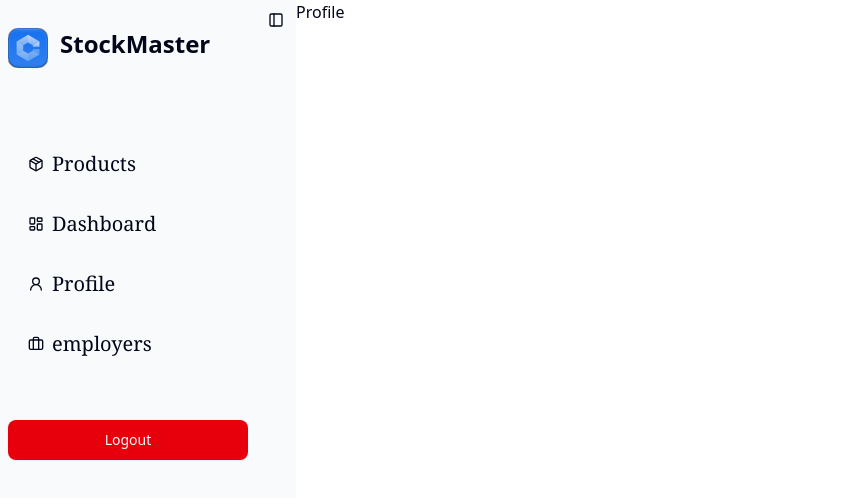
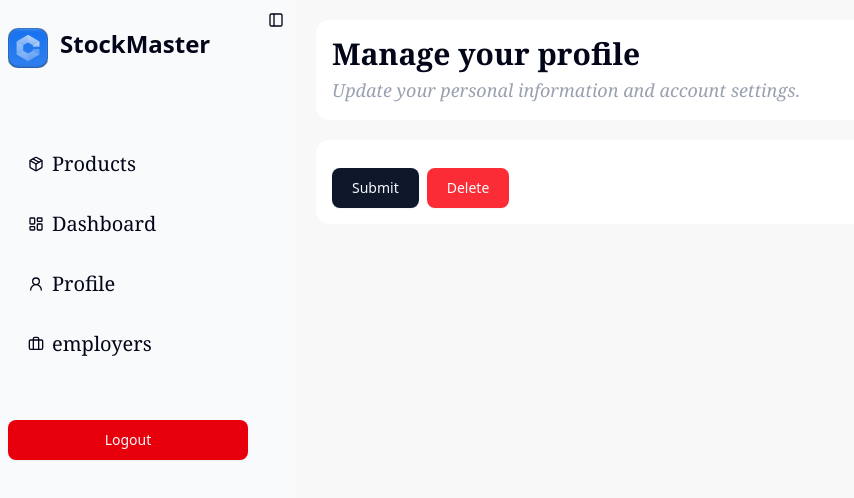
Before and after one commit to DarkDeadly/stockManagementWithNextJs, a Next.js app: page /workspace/profile in a window 1280 px wide. Shown: the top 498 px of the page, without its empty margins (0-854 px from the left). Built offline with nearby package versions, Linux system fonts and the light colour scheme.

Commit message:
Profile UI done

```diff
--- /dev/null
+++ b/app/workspace/profile/_component/ProfileForm.jsx
@@ -0,0 +1,83 @@
+"use client"
+
+import React, { useState } from 'react'
+import { Avatar, AvatarImage } from "@/components/ui/avatar";
+import { Label } from "@/components/ui/label";
+import { Input } from "@/components/ui/input";
+import { Button } from "@/components/ui/button";
+const ProfileForm = ({onChangeHandle , onSubmitHandle  , AuthUser}) => {
+    const [editUsernameToggle, seteditUsernameToggle] = useState(true)
+    const [editPasswordToggle, seteditPasswordToggle] = useState(true)
+    const [editEmailToggle, seteditEmailToggle] = useState(true)
+
+  return (
+           <div className="w-[95%] rounded-xl bg-white p-4">
+          <div className="flex justify-center">
+            {AuthUser?.profileimg && (
+                <Avatar className={"w-12 h-12"}>
+              <AvatarImage src={AuthUser.profileimg} />
+            </Avatar>
+            )}
+          </div>
+          <div >
+           {
+            AuthUser?.username && (
+                 <div className="flex flex-col gap-3 py-3">
+              <div className="flex justify-between">
+                <Label className={"text-lg font-sans italic"}>Username :</Label>
+                <p
+                className={"text-lg font-sans italic cursor-pointer"}
+                onClick={() => seteditUsernameToggle(!editUsernameToggle)}
+                >{editUsernameToggle? "edit" : "undo"}</p>
+              </div>
+              <Input placeholder={ AuthUser.username} disabled = {editUsernameToggle} className={"py-6"} name = "profileUsername" onChange = {onChangeHandle}/>
+            </div>
+            )
+           }
+          {
+            AuthUser?.email && (
+                 <div className="flex flex-col gap-3 py-3">
+              <div className="flex justify-between">
+                <Label className={"text-lg font-sans italic"}>Email :</Label>
+                <p
+                className={"text-lg font-sans italic cursor-pointer"}
+                onClick={() => seteditEmailToggle(!editEmailToggle)}
+                >{editEmailToggle ? "edit" : "undo"}</p>
+              </div>
+              <Input placeholder={AuthUser.email} disabled = {editEmailToggle} className={"py-6"} name = 'profileEmail' onChange ={onChangeHandle}/>
+            </div>
+            )
+          }
+            {
+                AuthUser?.email && (
+                    <div className="flex flex-col gap-3">
+              <div className="flex justify-between">
+                <Label className={"text-lg font-sans italic"}>Current Password :</Label>
+                <p
+                className={"text-lg font-sans italic cursor-pointer"}
+                onClick={() => seteditPasswordToggle(!editPasswordToggle)}
+                >{editPasswordToggle ? "edit" : "undo"}</p>
+              </div>
+              <Input disabled= {editPasswordToggle} placeholder="Password" className={"py-6"} name = 'profilePassword' onChange= {onChangeHandle}/>
+            </div>
+
+                )
+            }
+            {!editPasswordToggle && (
+                 <div className="flex flex-col gap-3 py-3">
+                <Label className={"text-lg font-sans italic"}>New Password :</Label>
+              <Input placeholder="Password" className={"py-6"} name = 'profilePassword' onChange= {onChangeHandle}/>
+            </div>
+            )}
+
+            <div className="flex gap-2 pt-3">
+              <Button className={"cursor-pointer p-5"} onClick = {onSubmitHandle}>Submit</Button>
+              <Button className={"cursor-pointer bg-red-500 p-5 hover:bg-red-400"} >Delete</Button>
+
+            </div>
+          </div>
+        </div>
+  )
+}
+
+export default ProfileForm
--- /dev/null
+++ b/app/workspace/profile/_component/ProfileHeader.jsx
@@ -0,0 +1,16 @@
+import React from 'react'
+
+const ProfileHeader = () => {
+  return (
+    <div className="w-[95%] rounded-xl bg-white p-4 mb-5">
+          <h1 className="font-bold text-3xl font-serif pb-1">
+            Manage your profile
+          </h1>
+          <p className="font-serif text-lg text-gray-400 italic ">
+            Update your personal information and account settings.
+          </p>
+        </div>
+  )
+}
+
+export default ProfileHeader
--- a/app/workspace/profile/page.jsx
+++ b/app/workspace/profile/page.jsx
@@ -1,19 +1,47 @@
-import React from 'react'
-import Sidebarwork from '../_component/Sidebar'
-import { SidebarTrigger } from '@/components/ui/sidebar'
+"use client"
+
+import React, { useContext, useState } from "react";
+import Sidebarwork from "../_component/Sidebar";
+import { SidebarTrigger } from "@/components/ui/sidebar";
+import ProfileForm from "./_component/ProfileForm";
+import ProfileHeader from "./_component/ProfileHeader";
+import { UserContext } from "@/context/UserContext";
+
 
 const Profile = () => {
+  const [ProfileFormData, setProfileFormData] = useState({})
+
+
+  const { AuthenticatedUser, setAuthenticatedUser } = useContext(UserContext);
+
+
+
+  const HandleChanges = (e) => {
+    const {name , value} = e.target
+    setProfileFormData((prevData) => ({
+      ...prevData , [name] : value
+    }))
+  }
+  const handleSubmit = (e) => {
+    e.preventDefault()
+    console.log(ProfileFormData)
+  }
   return (
     <div className="flex w-full">
-        <Sidebarwork />
-              <div className="bg-[#F8FAFC] h-full">
-                <SidebarTrigger className={"cursor-pointer p-5"} />
-              </div>
-               <div className="w-full">
-                <p>Profile</p>
-               </div>
+      <Sidebarwork />
+      <div className="bg-[#F8FAFC] h-full">
+        <SidebarTrigger className={"cursor-pointer p-5"} />
+      </div>
+      <div className="w-full p-5 bg-[#F8F8F8]">
+        <ProfileHeader/>
+        <ProfileForm
+        onChangeHandle={HandleChanges}
+        onSubmitHandle={handleSubmit}
+        AuthUser = {AuthenticatedUser}
+        />
+      </div>
     </div>
-  )
-}
+  );
+};
 
-export default Profile
+export default Profile;
--- a/lib/DatabasesServices/userDatabase.js
+++ b/lib/DatabasesServices/userDatabase.js
@@ -1,7 +1,7 @@
 import { addDoc, arrayUnion, collection, deleteDoc, doc, getDoc, getDocs, onSnapshot, setDoc, updateDoc } from "firebase/firestore";
 import { db } from "../config/db";
 
-const defaultProfile = "/profile.svg";
+const defaultProfile = "https://www.flaticon.com/free-icon/account_9458848";
 
 export const AddUser = async (uid, username, email, role = "user", profileImg = defaultProfile) => {
   try {
--- a/next.config.mjs
+++ b/next.config.mjs
@@ -5,7 +5,12 @@ const nextConfig = {
     {
       protocol: 'https',
       hostname: 'lh3.googleusercontent.com',
-    },]
+    },
+    {
+      protocol :'https',
+      hostname :'www.flaticon.com/'
+    }
+  ]
   },
 
 };
```
